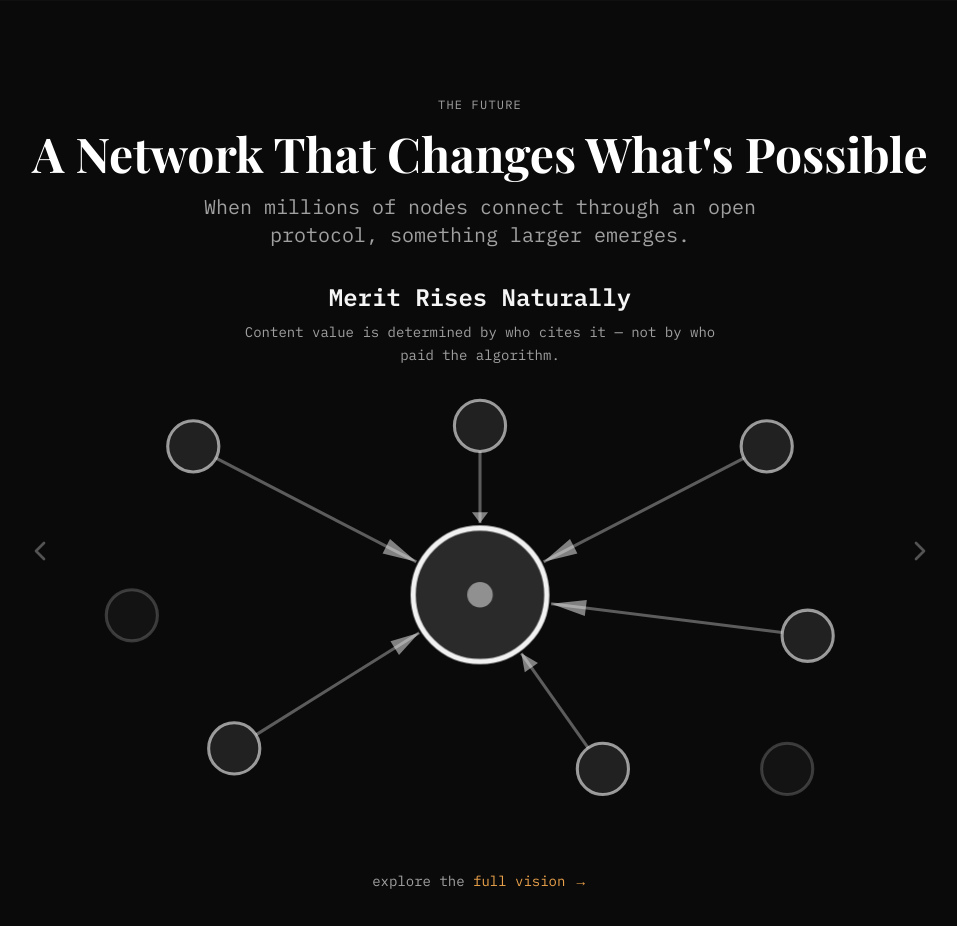
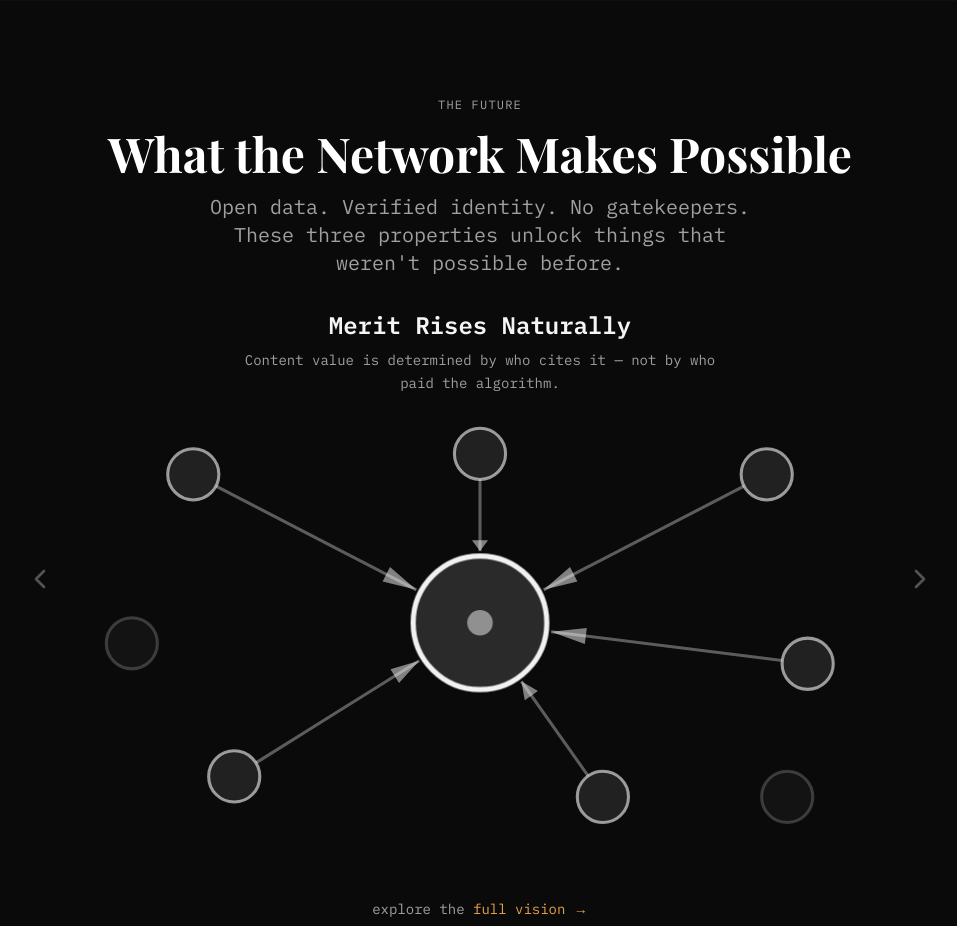
Before and after one commit to epressworld/world, a Next.js app: page / in a window 1280 px wide. Shown: the part 4080-5006 px from the top of the page, without its empty margins (160-1117 px from the left). Built offline with nearby package versions, Linux system fonts and the light colour scheme.

Commit message:
Update Vision Preview section headings
- Change main title: 'A Network That Changes What's Possible' → 'What the Network Makes Possible'
- Update subtitle to: 'Open data. Verified identity. No gatekeepers. These three properties unlock things that weren't possible before.'

```diff
--- a/src/components/home/vision-preview.jsx
+++ b/src/components/home/vision-preview.jsx
@@ -1093,11 +1093,11 @@ export function VisionPreview() {
       <div className="container-custom">
         <p className="section-label text-center">The Future</p>
         <h2 className="landing-heading mb-4 text-center">
-          A Network That Changes What&apos;s Possible
+          What the Network Makes Possible
         </h2>
         <p className="landing-subheading text-center mx-auto mb-8 max-w-xl">
-          When millions of nodes connect through an open protocol, something
-          larger emerges.
+          Open data. Verified identity. No gatekeepers. These three properties
+          unlock things that weren&apos;t possible before.
         </p>
 
         <div
```
